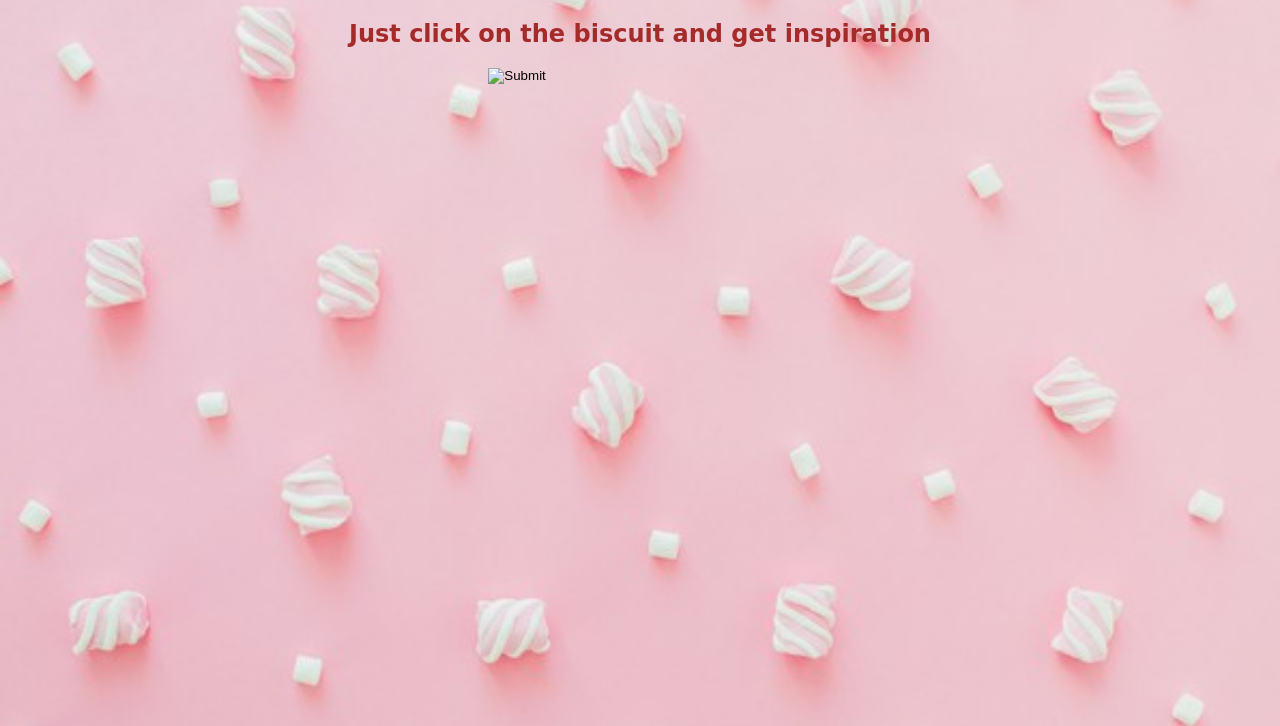
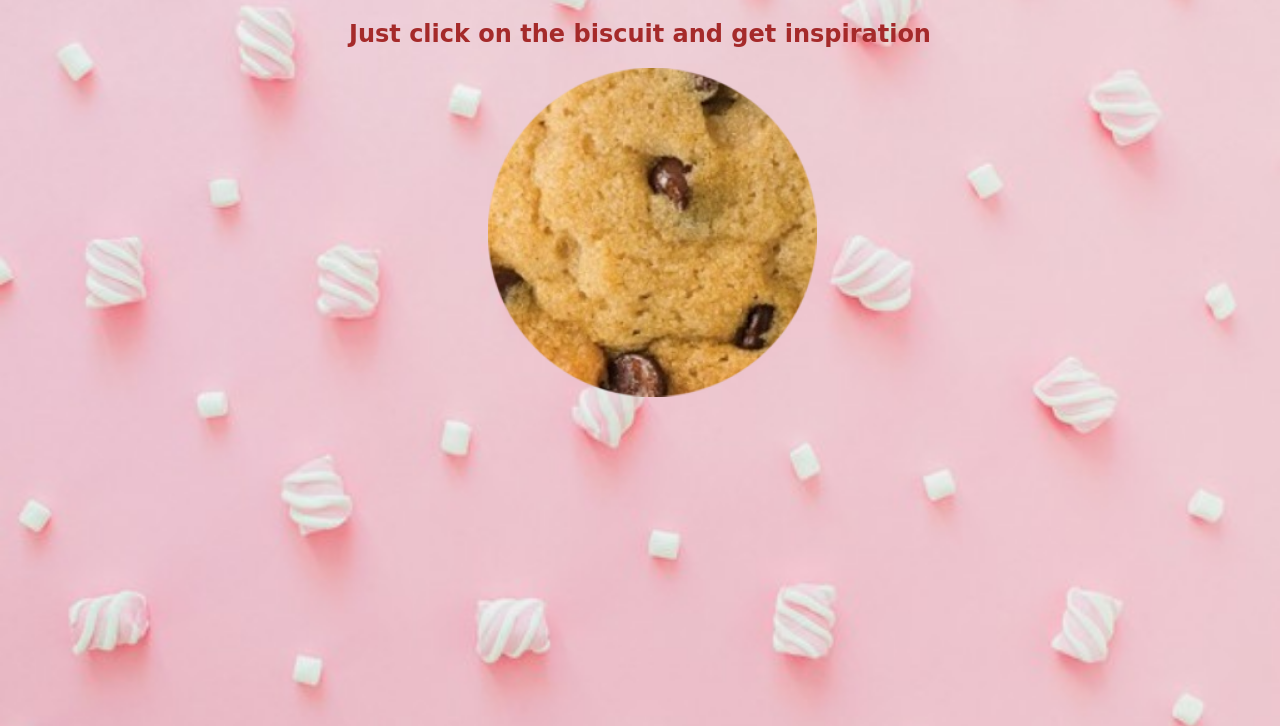
Before and after one commit to julia-zhytni/biscuits, a plain HTML site: page index.html in a window 1280 px wide. Shown: the part 74-800 px from the top of the page. Drawn offline with Linux system fonts and the light colour scheme; files whose address does not match are found by name.

Commit message:
Update index.html

```diff
--- a/index.html
+++ b/index.html
@@ -9,7 +9,7 @@
     <h1>Start your day good! Take your Fortune Biscuit with</h1>
     <h2>Just click on the biscuit and get inspiration</h2>
     <div id = "biscuit">
-        <input type = "image" src = "images/button-biscuit.png" id = 'cookie' onClick = "choosePred()">
+        <input type = "image" src = "button-biscuit.png" id = 'cookie' onClick = "choosePred()">
     </div>
     <div id = "good_words"></div>
     <script src = "file.js"></script>
```
